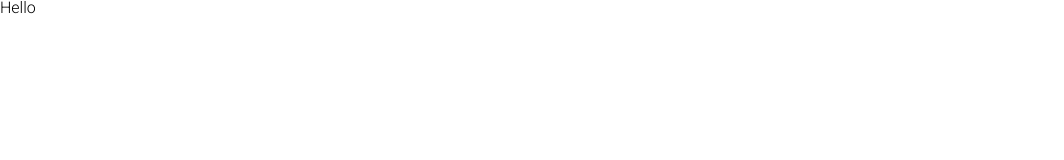
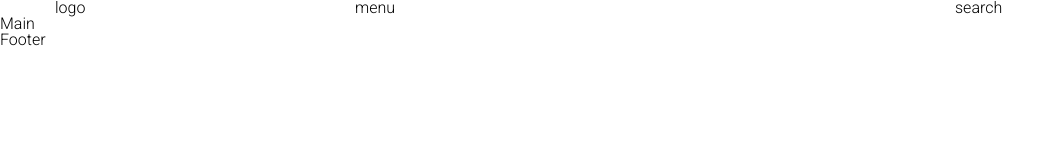
Before and after one commit to Darlass/Shio-poject, a plain HTML site: page index.html in a window 1280 px wide. Shown: the whole page, without its empty margins (0-1064 px from the left). Drawn offline with Linux system fonts and the light colour scheme.

Commit message:
add float grid

```diff
--- a/index.html
+++ b/index.html
@@ -9,6 +9,17 @@
     <link rel="stylesheet" href="style.css">
 </head>
 <body>
-    <h1>Hello</h1>
+    <header class="header">
+        <div class="container">
+            <div class="row">
+                <div class="col-3">logo</div>
+                <div class="col-6">menu</div>
+                <div class="col-3">search</div>
+
+            </div>
+        </div>
+    </header>
+    <main class="main">Main</main>
+    <footer class="footer">Footer</footer>
 </body>
 </html>
--- a/style.css
+++ b/style.css
@@ -1,4 +1,35 @@
 @import url('https://fonts.googleapis.com/css2?family=Roboto:wght@300;700&display=swap');
+*{
+    box-sizing: border-box;
+}
+
 body {
     font-family: 'Roboto', sans-serif;
 }
+.container{
+    width: 1200px;
+    padding-left: 15px;
+    padding-right: 15px;
+    margin: 0 auto;
+}
+.row:after {
+    content:"";
+    display: block;
+    clear: both;
+}
+.row{
+    margin-left: -15px;
+    margin-right: -15px;
+}
+.col-3{
+    width:25%;
+}
+.col-6{
+
+    width: 50%;
+}
+[class*="col-"]{
+    float:left;
+    padding-left: 15px;
+    padding-right: 15px;
+}
```
